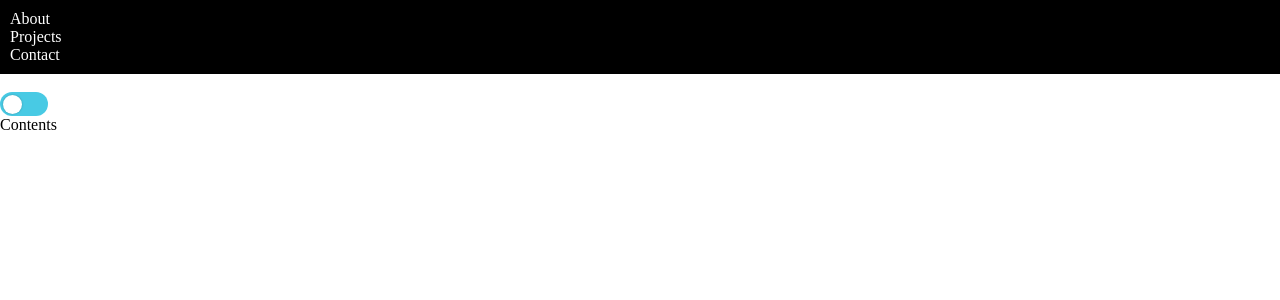
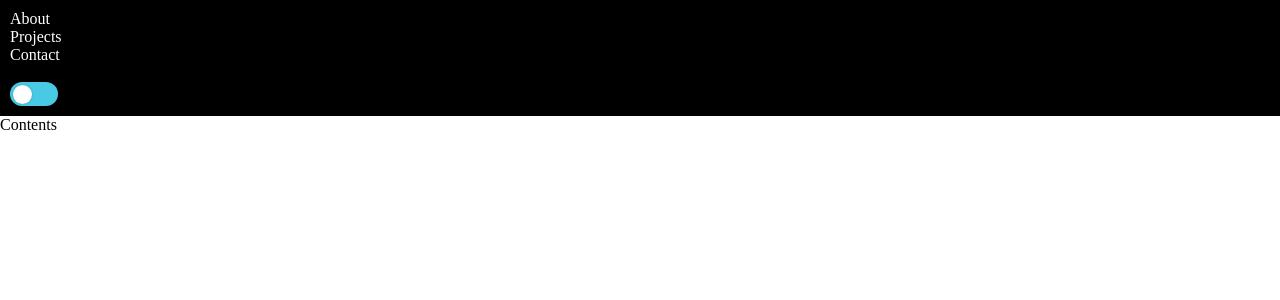
Before and after one commit to youngnamh/portfolio, a React (Vite) app: page / in a window 1280 px wide. Shown: the top 300 px of the page. Built offline with nearby package versions, Linux system fonts and the light colour scheme.

Commit message:
Added toggle to navbar

```diff
--- a/src/App.tsx
+++ b/src/App.tsx
@@ -1,6 +1,5 @@
 import React, { useState } from "react";
 import NavBar from "./components/NavBar";
-import Switch from "./components/Switch";
 import Contents from "./components/Contents";
 
 function App() {
@@ -11,8 +10,7 @@ function App() {
   return (
     <div style={chooseMode()}>
       <div>
-        <NavBar />
-        <Switch
+        <NavBar
           isOn={darkMode}
           handleToggle={() => {
             setDarkMode(!darkMode);
--- a/src/components/NavBar.tsx
+++ b/src/components/NavBar.tsx
@@ -1,11 +1,23 @@
 import React from "react";
+import Switch from "./Switch";
 
-export default function NavBar() {
+type NavProps = {
+  isOn: boolean;
+  handleToggle: () => void;
+};
+
+export default function NavBar({ isOn, handleToggle }: NavProps) {
   return (
     <div style={NAV_STYLES}>
       <div>About</div>
       <div>Projects</div>
       <div>Contact</div>
+      <Switch
+        isOn={isOn}
+        handleToggle={() => {
+          handleToggle(!isOn);
+        }}
+      />
     </div>
   );
 }
--- a/src/components/Switch.tsx
+++ b/src/components/Switch.tsx
@@ -3,7 +3,7 @@ import "../styles/switch.css";
 
 type SwitchProps = {
   isOn: boolean;
-  handleToggle: () => void;
+  handleToggle: () => boolean;
 };
 
 export default function Switch({ isOn, handleToggle }: SwitchProps) {
```
